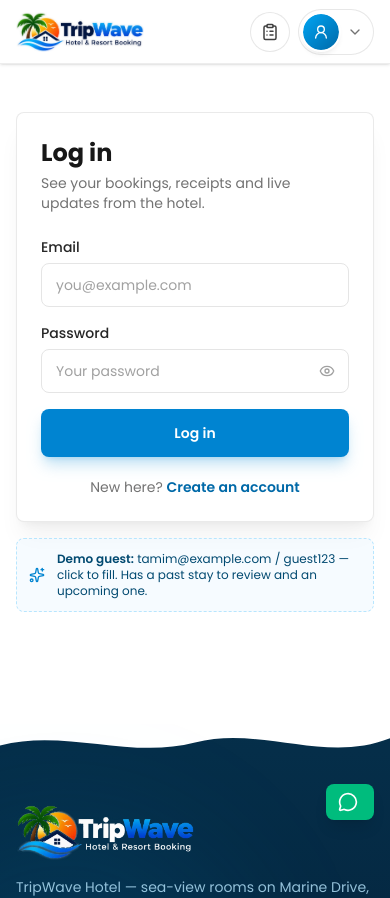
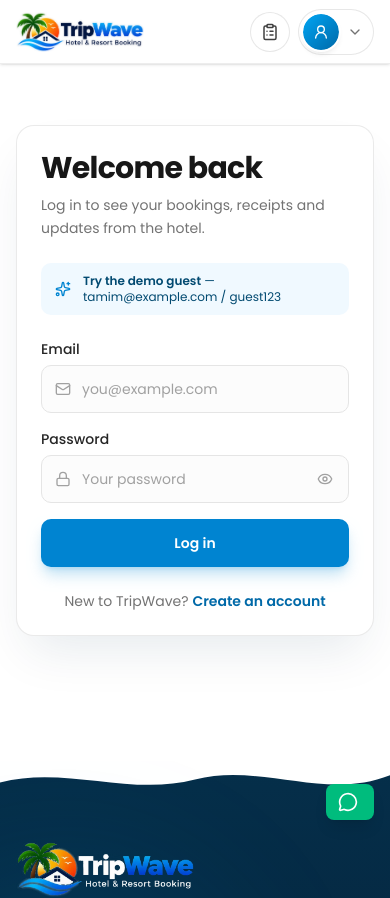
Before and after one commit to rahat9016/tecgen-soft, a Next.js app: page /hotel-management/login in a window 390 px wide. Shown: the top 898 px of the page. Built offline with nearby package versions, Linux system fonts and the light colour scheme.

Commit message:
feat: enhance GuestAuthForm and StaffLogin components with improved layout and styling

```diff
--- a/src/components/hotel/Account/GuestAuthForm.tsx
+++ b/src/components/hotel/Account/GuestAuthForm.tsx
@@ -1,24 +1,54 @@
 "use client";
 
 import { useEffect, useState, type FormEvent } from "react";
+import Image from "next/image";
 import Link from "next/link";
 import { useRouter, useSearchParams } from "next/navigation";
 import { toast } from "react-toastify";
-import { Eye, EyeOff, Loader2, Sparkles } from "lucide-react";
+import {
+  CalendarCheck,
+  Eye,
+  EyeOff,
+  Loader2,
+  Lock,
+  Mail,
+  Phone,
+  Receipt,
+  Sparkles,
+  User,
+  Zap,
+} from "lucide-react";
 import { logIn, signUp, useCurrentGuest } from "@/src/lib/hotel-store/store";
 
 const inputClass =
-  "h-11 w-full rounded-md border border-neutral-200 bg-white px-3.5 text-sm outline-none transition placeholder:text-neutral-400 focus:border-sky-400 focus:ring-4 focus:ring-sky-100";
+  "h-12 w-full rounded-lg border border-neutral-200 bg-neutral-50/60 pl-10 pr-3.5 text-sm outline-none transition placeholder:text-neutral-400 focus:border-sky-400 focus:bg-white focus:ring-4 focus:ring-sky-100";
+const iconClass =
+  "pointer-events-none absolute left-3.5 top-1/2 size-4 -translate-y-1/2 text-neutral-400";
+const labelText = "mb-1.5 block text-sm font-medium text-neutral-800";
+
+const perks = [
+  { icon: CalendarCheck, text: "All your bookings in one place" },
+  { icon: Receipt, text: "Download receipts any time" },
+  { icon: Zap, text: "Faster booking next time" },
+];
 
 /** Only same-site paths, so a crafted ?next= link can't bounce guests to another website. */
-const safeNext = (next: string | null) => (next && next.startsWith("/hotel-management") ? next : "/hotel-management/my-bookings");
+const safeNext = (next: string | null) =>
+  next && next.startsWith("/hotel-management")
+    ? next
+    : "/hotel-management/my-bookings";
 
 export default function GuestAuthForm({ mode }: { mode: "login" | "signup" }) {
   const router = useRouter();
   const params = useSearchParams();
   const next = safeNext(params.get("next"));
   const user = useCurrentGuest();
-  const [form, setForm] = useState({ name: "", email: "", phone: "", password: "" });
+  const [form, setForm] = useState({
+    name: "",
+    email: "",
+    phone: "",
+    password: "",
+  });
   const [show, setShow] = useState(false);
   const [busy, setBusy] = useState(false);
   const [error, setError] = useState("");
@@ -27,110 +57,212 @@ export default function GuestAuthForm({ mode }: { mode: "login" | "signup" }) {
     if (user && !busy) router.replace(next);
   }, [user, busy, next, router]);
 
-  const set = (key: keyof typeof form) => (e: React.ChangeEvent<HTMLInputElement>) => setForm((f) => ({ ...f, [key]: e.target.value }));
+  const set =
+    (key: keyof typeof form) => (e: React.ChangeEvent<HTMLInputElement>) =>
+      setForm((f) => ({ ...f, [key]: e.target.value }));
 
   const submit = async (e: FormEvent) => {
     e.preventDefault();
     setError("");
     setBusy(true);
     await new Promise((r) => setTimeout(r, 400));
-    const result = mode === "login" ? logIn(form.email, form.password, "guest") : signUp(form);
+    const result =
+      mode === "login"
+        ? logIn(form.email, form.password, "guest")
+        : signUp(form);
     if (!result.ok) {
       setBusy(false);
       setError(result.error);
       return;
     }
-    toast.success(mode === "login" ? `Welcome back, ${result.value.name.split(" ")[0]}!` : "Account created — welcome aboard!");
+    toast.success(
+      mode === "login"
+        ? `Welcome back, ${result.value.name.split(" ")[0]}!`
+        : "Account created — welcome aboard!"
+    );
     router.replace(next);
   };
 
   const otherHref = `/hotel-management/${mode === "login" ? "signup" : "login"}${params.get("next") ? `?next=${encodeURIComponent(next)}` : ""}`;
 
+  const login = mode === "login";
+
   return (
-    <div className="container flex min-h-[70vh] items-center justify-center py-12">
-      <div className="w-full max-w-md">
-        <div className="rounded-md border border-neutral-200/80 bg-white p-6 shadow-xl shadow-neutral-900/5 md:p-8">
-          <h1 className="text-2xl font-bold text-neutral-900">{mode === "login" ? "Log in" : "Create your account"}</h1>
-          <p className="mt-1 text-sm text-neutral-500">
-            {mode === "login"
-              ? "See your bookings, receipts and live updates from the hotel."
+    <div className="container flex min-h-[75vh] items-center justify-center py-10 md:py-16">
+      <div className="grid w-full overflow-hidden rounded-2xl border border-neutral-200/80 bg-white shadow-2xl shadow-sky-950/10 md:grid-cols-2">
+        <aside className="relative hidden min-h-[560px] md:block">
+          <Image
+            src="https://images.unsplash.com/photo-1571003123894-1f0594d2b5d9?w=1200&q=80&auto=format&fit=crop"
+            alt=""
+            aria-hidden
+            fill
+            sizes="(min-width: 768px) 50vw, 0px"
+            className="object-cover"
+          />
+          <div className="absolute inset-0 bg-gradient-to-t from-sky-950/95 via-sky-950/50 to-sky-950/10" />
+          <div className="absolute inset-x-0 bottom-0 p-8 text-white lg:p-10">
+            <p className="text-xs font-semibold uppercase tracking-[0.2em] text-sky-200">
+              TripWave Hotel
+            </p>
+            <h2 className="mt-2 text-3xl font-bold leading-tight">
+              {login
+                ? "Your next stay starts here."
+                : "Join and book in seconds."}
+            </h2>
+            <ul className="mt-6 space-y-3">
+              {perks.map(({ icon: Icon, text }) => (
+                <li
+                  key={text}
+                  className="flex items-center gap-3 text-sm text-white/90"
+                >
+                  <span className="grid size-8 shrink-0 place-items-center rounded-full bg-white/15 backdrop-blur">
+                    <Icon className="size-4" />
+                  </span>
+                  {text}
+                </li>
+              ))}
+            </ul>
+          </div>
+        </aside>
+
+        <div className="flex flex-col justify-center p-6 sm:p-10 lg:p-14">
+          <div className="mx-auto w-full max-w-md">
+            <h1 className="text-3xl font-bold tracking-tight text-neutral-900">
+              {login ? "Welcome back" : "Create your account"}
+            </h1>
+            <p className="mt-2 text-sm leading-relaxed text-neutral-500">
+              {login
+                ? "Log in to see your bookings, receipts and updates from the hotel."
                 : "Booked before? Use the same email and your past bookings move into your account."}
             </p>
 
+            {login && (
+              <button
+                type="button"
+                onClick={() =>
+                  setForm((f) => ({
+                    ...f,
+                    email: "tamim@example.com",
+                    password: "guest123",
+                  }))
+                }
+                className="mt-6 flex w-full items-center gap-3 rounded-lg bg-sky-50 px-3.5 py-2.5 text-left text-xs text-sky-900 transition hover:bg-sky-100"
+              >
+                <Sparkles className="size-4 shrink-0 text-sky-600" />
+                <span>
+                  <span className="font-semibold">Try the demo guest</span> —
+                  tamim@example.com / guest123
+                </span>
+              </button>
+            )}
+
             <form onSubmit={submit} className="mt-6 space-y-4" noValidate>
-            {mode === "signup" && (
-              <>
+              {!login && (
+                <div className="grid gap-4 sm:grid-cols-2">
                   <label className="block">
-                  <span className="mb-1.5 block text-sm font-medium text-neutral-800">Full name</span>
-                  <input value={form.name} onChange={set("name")} autoComplete="name" placeholder="e.g. Tamim Rahman" className={inputClass} />
+                    <span className={labelText}>Full name</span>
+                    <span className="relative block">
+                      <User className={iconClass} />
+                      <input
+                        value={form.name}
+                        onChange={set("name")}
+                        autoComplete="name"
+                        placeholder="e.g. Tamim Rahman"
+                        className={inputClass}
+                      />
+                    </span>
                   </label>
                   <label className="block">
-                  <span className="mb-1.5 block text-sm font-medium text-neutral-800">
-                    Mobile number <span className="font-normal text-neutral-400">(optional)</span>
+                    <span className={labelText}>
+                      Mobile{" "}
+                      <span className="font-normal text-neutral-400">
+                        (optional)
                       </span>
-                  <input value={form.phone} onChange={set("phone")} type="tel" autoComplete="tel" placeholder="+880 17XX-XXXXXX" className={inputClass} />
+                    </span>
+                    <span className="relative block">
+                      <Phone className={iconClass} />
+                      <input
+                        value={form.phone}
+                        onChange={set("phone")}
+                        type="tel"
+                        autoComplete="tel"
+                        placeholder="+880 17XX-XXXXXX"
+                        className={inputClass}
+                      />
+                    </span>
                   </label>
-              </>
+                </div>
               )}
               <label className="block">
-              <span className="mb-1.5 block text-sm font-medium text-neutral-800">Email</span>
-              <input value={form.email} onChange={set("email")} type="email" autoComplete="email" placeholder="you@example.com" className={inputClass} />
+                <span className={labelText}>Email</span>
+                <span className="relative block">
+                  <Mail className={iconClass} />
+                  <input
+                    value={form.email}
+                    onChange={set("email")}
+                    type="email"
+                    autoComplete="email"
+                    placeholder="you@example.com"
+                    className={inputClass}
+                  />
+                </span>
               </label>
               <label className="block">
-              <span className="mb-1.5 block text-sm font-medium text-neutral-800">Password</span>
+                <span className={labelText}>Password</span>
                 <span className="relative block">
+                  <Lock className={iconClass} />
                   <input
                     value={form.password}
                     onChange={set("password")}
                     type={show ? "text" : "password"}
-                  autoComplete={mode === "login" ? "current-password" : "new-password"}
-                  placeholder={mode === "signup" ? "At least 6 characters" : "Your password"}
+                    autoComplete={login ? "current-password" : "new-password"}
+                    placeholder={
+                      login ? "Your password" : "At least 6 characters"
+                    }
                     className={`${inputClass} pr-11`}
                   />
                   <button
                     type="button"
                     onClick={() => setShow((v) => !v)}
                     aria-label={show ? "Hide password" : "Show password"}
-                  className="absolute right-1.5 top-1/2 flex size-8 -translate-y-1/2 items-center justify-center rounded-md text-neutral-400 hover:text-neutral-700"
+                    className="absolute right-1.5 top-1/2 flex size-9 -translate-y-1/2 items-center justify-center rounded-md text-neutral-400 hover:text-neutral-700"
                   >
-                  {show ? <EyeOff className="size-4" /> : <Eye className="size-4" />}
+                    {show ? (
+                      <EyeOff className="size-4" />
+                    ) : (
+                      <Eye className="size-4" />
+                    )}
                   </button>
                 </span>
               </label>
 
-            {error && <p className="rounded-md bg-rose-50 px-3 py-2 text-sm text-rose-700">{error}</p>}
+              {error && (
+                <p className="rounded-lg bg-rose-50 px-3 py-2 text-sm text-rose-700">
+                  {error}
+                </p>
+              )}
 
               <button
                 type="submit"
                 disabled={busy}
-              className="flex h-12 w-full items-center justify-center gap-2 rounded-md bg-sky-600 text-sm font-semibold text-white shadow-lg shadow-sky-600/25 transition hover:bg-sky-700 disabled:opacity-70"
+                className="mt-2 flex h-12 w-full items-center justify-center gap-2 rounded-lg bg-sky-600 text-sm font-semibold text-white shadow-lg shadow-sky-600/25 transition hover:bg-sky-700 disabled:opacity-70"
               >
                 {busy && <Loader2 className="size-4 animate-spin" />}
-              {mode === "login" ? "Log in" : "Create account"}
+                {login ? "Log in" : "Create account"}
               </button>
             </form>
 
-          <p className="mt-5 text-center text-sm text-neutral-500">
-            {mode === "login" ? "New here?" : "Already have an account?"}{" "}
-            <Link href={otherHref} className="font-semibold text-sky-700 hover:underline">
-              {mode === "login" ? "Create an account" : "Log in"}
+            <p className="mt-6 text-center text-sm text-neutral-500">
+              {login ? "New to TripWave?" : "Already have an account?"}{" "}
+              <Link
+                href={otherHref}
+                className="font-semibold text-sky-700 hover:underline"
+              >
+                {login ? "Create an account" : "Log in"}
               </Link>
             </p>
           </div>
-
-        {mode === "login" && (
-          <button
-            type="button"
-            onClick={() => setForm((f) => ({ ...f, email: "tamim@example.com", password: "guest123" }))}
-            className="mt-4 flex w-full items-center gap-3 rounded-md border border-dashed border-sky-200 bg-sky-50/60 p-3 text-left text-xs text-sky-900 transition hover:bg-sky-50"
-          >
-            <Sparkles className="size-4 shrink-0 text-sky-600" />
-            <span>
-              <span className="font-semibold">Demo guest:</span> tamim@example.com / guest123 — click to fill. Has a past stay to review
-              and an upcoming one.
-            </span>
-          </button>
-        )}
+        </div>
       </div>
     </div>
   );
```
Also changed, not shown: src/components/hotel/admin/StaffLogin.tsx (+34 -91 lines). Lines whose indentation alone changed are shown as unchanged.
